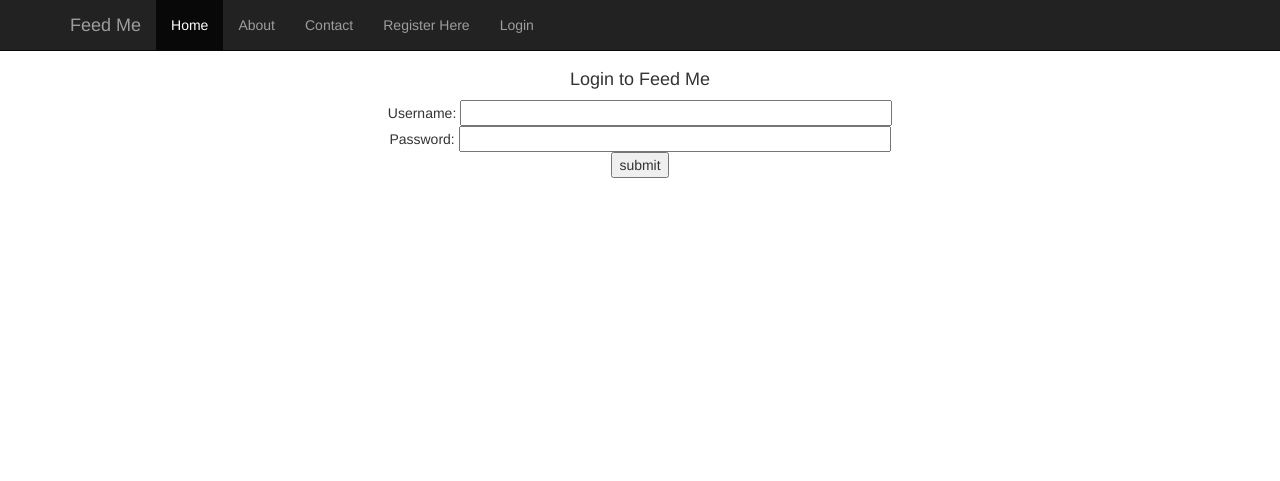
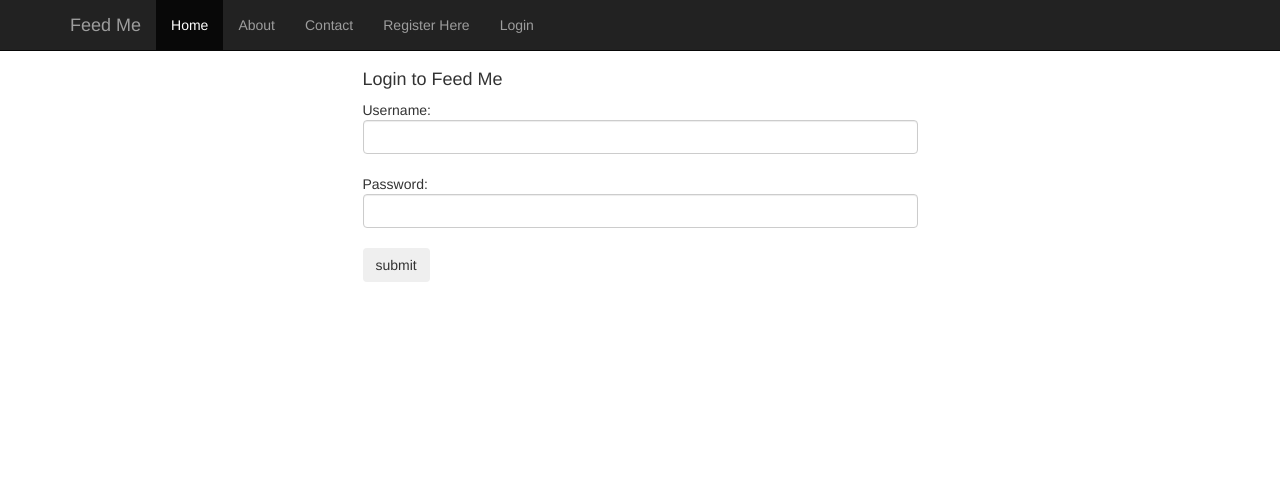
Before and after one commit to reflective99/feedme, a Django app: page /login in a window 1280 px wide. Shown: the top 481 px of the page. Run offline with Django 3.2, Linux system fonts and the light colour scheme; some libraries are stand-ins or nearby versions.

Commit message:
Fixed Form Styling

```diff
--- a/feeder/forms.py
+++ b/feeder/forms.py
@@ -1,6 +1,7 @@
 
 from django.contrib.auth.models import User
 from django import forms
+
 
 class UserForm(forms.ModelForm):
     password = forms.CharField(widget=forms.PasswordInput())
@@ -8,3 +9,8 @@ class UserForm(forms.ModelForm):
     class Meta:
         model = User
         fields = ('username', 'email', 'password')
+
+    def __init__(self, *args, **kwargs):
+            super(UserForm, self).__init__(*args, **kwargs)
+            for field_name, field in self.fields.items():
+                field.widget.attrs['class'] = 'form-control'
--- a/feeder/templates/login.html
+++ b/feeder/templates/login.html
@@ -2,19 +2,22 @@
 
 {% block content %}
 <div class="container">
-			<div class="text-center">
+<div class="row">
+    <div class="col-md-6 col-md-offset-3">
 
                 <h4>Login to Feed Me</h4>
 
         <form id="login_form" method="post" action="/login">
             {% csrf_token %}
-            Username: <input type="text" name="username" value="" size="50" />
+            Username: <input type="text" name="username" value="" size="50" class="form-control"/>
             <br />
-            Password: <input type="password" name="password" value="" size="50" />
+            Password: <input type="password" name="password" value="" size="50" class="form-control" />
             <br />
 
-            <input type="submit" value="submit" />
+            <input type="submit" value="submit" class="btn btn-inverse" />
         </form>
-            </div>
+
+    </div>
+</div>
 </div>
 {% endblock %}
```
Also changed, not shown: feeder/templates/register.html (+9 -7 lines).
